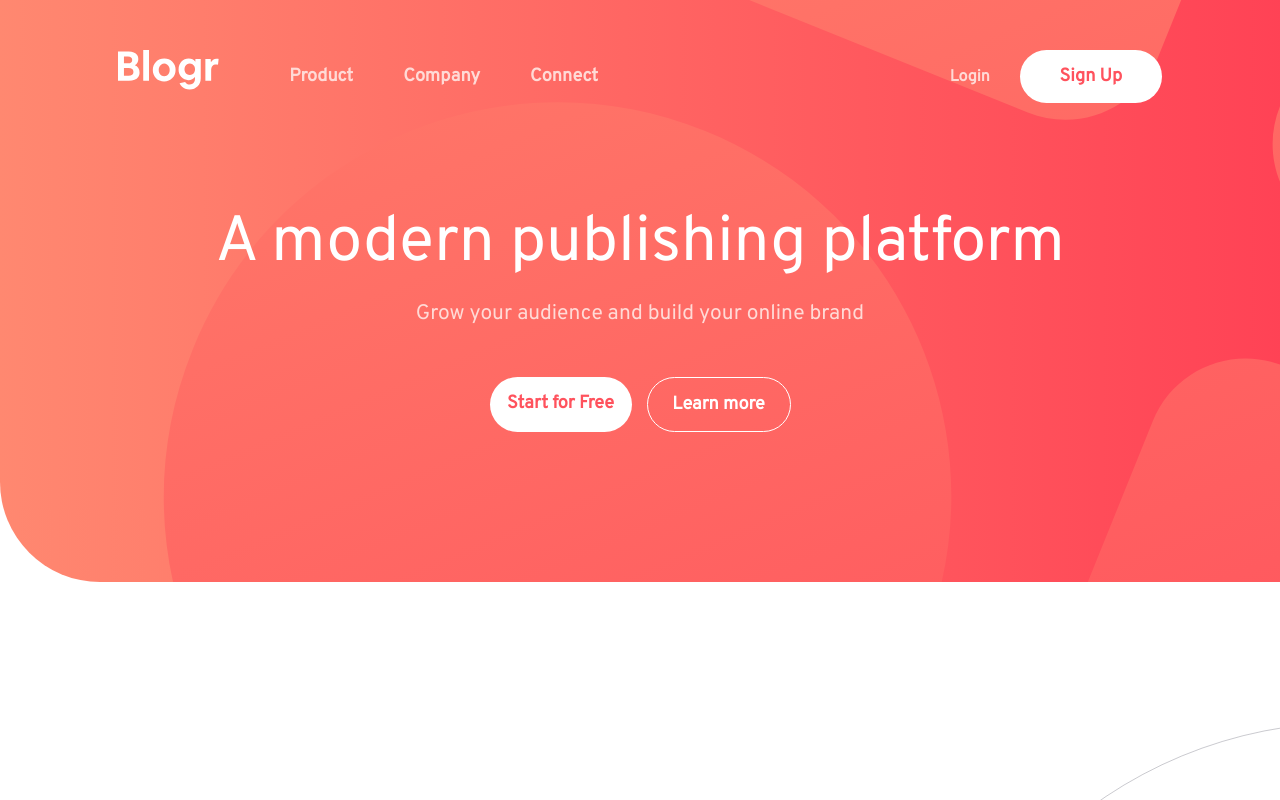
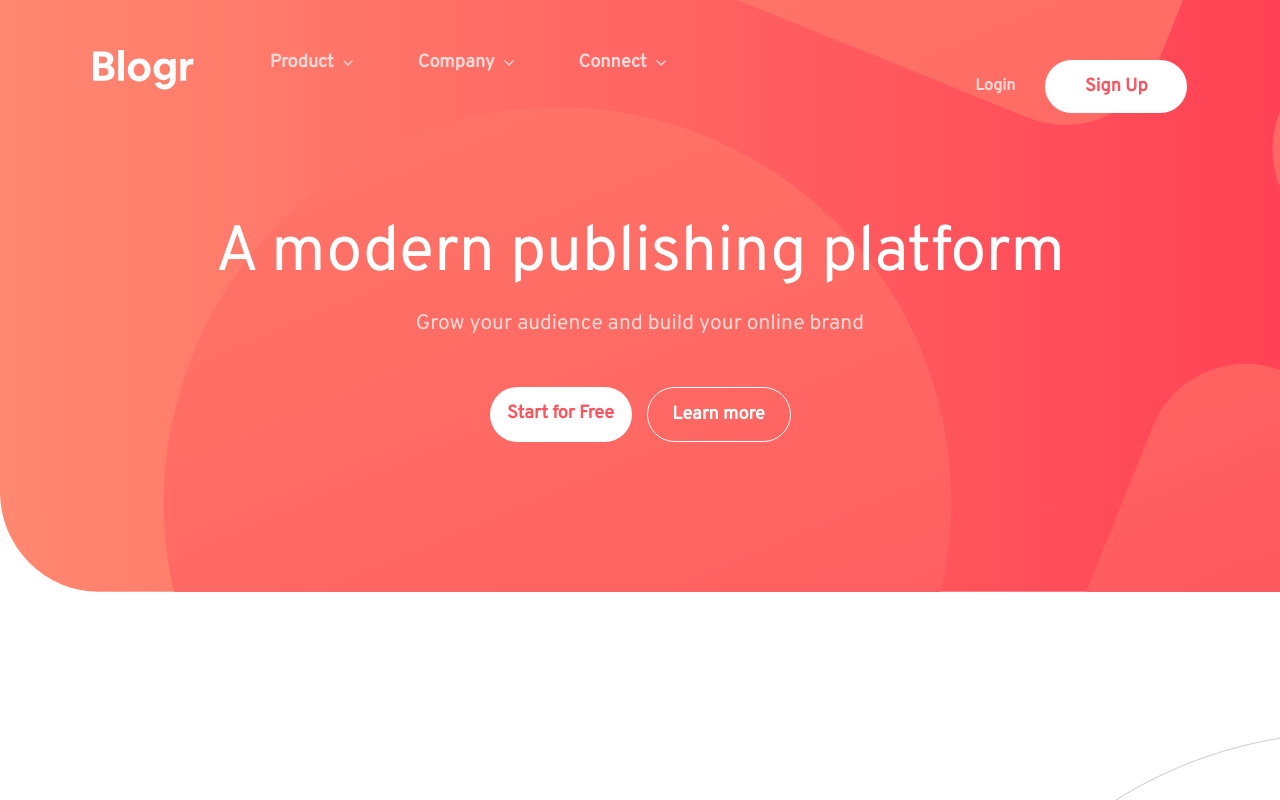
Before and after one commit to wilfriedrouyer/blogr-landing-page-challenge, a React (Create React App) app: page / in a window 1280 px wide. Shown: the top 800 px of the page. Built offline with nearby package versions, Linux system fonts and the light colour scheme.

Commit message:
Feat: Création du dropdown menu

```diff
--- /dev/null
+++ b/src/components/Chevron.jsx
@@ -0,0 +1,22 @@
+import '../styles/Chevron.css'
+
+export default function Chevron({ open }) {
+  return (
+    <svg
+      className={`chevron ${open ? "open" : ""}`}
+      width="16"
+      height="16"
+      viewBox="0 0 24 24"
+      aria-hidden="true"
+    >
+      <path
+        d="M6 9l6 6 6-6"
+        fill="none"
+        stroke="currentColor"
+        strokeWidth="2"
+        strokeLinecap="round"
+        strokeLinejoin="round"
+      />
+    </svg>
+  );
+}
--- /dev/null
+++ b/src/components/Dropdown/Dropdown.jsx
@@ -0,0 +1,34 @@
+import { createContext, useState, useRef, useEffect, useContext } from "react";
+
+const DropdownContext = createContext(null);
+
+export function Dropdown({ children }) {
+  const [isOpen, setIsOpen] = useState(false);
+  const ref = useRef(null);
+
+  const toggle = () => setIsOpen(o => !o);
+  const close = () => setIsOpen(false);
+
+  // Fermer au clic extérieur
+  useEffect(() => {
+    const handleClickOutside = e => {
+      if (ref.current && !ref.current.contains(e.target)) {
+        close();
+      }
+    };
+    document.addEventListener("mousedown", handleClickOutside);
+    return () => document.removeEventListener("mousedown", handleClickOutside);
+  }, []);
+
+  return (
+    <DropdownContext.Provider value={{ isOpen, toggle, close }}>
+      <div ref={ref} className="dropdown">
+        {children}
+      </div>
+    </DropdownContext.Provider>
+  );
+}
+
+export function useDropdown() {
+  return useContext(DropdownContext);
+}
--- /dev/null
+++ b/src/components/Dropdown/DropdownItem.jsx
@@ -0,0 +1,20 @@
+import { useDropdown } from "./Dropdown";
+
+import '../../styles/Dropdown/DropdownItem.css'
+
+export default function DropdownItem({ children, onClick }) {
+  const { close } = useDropdown();
+
+  const handleClick = () => {
+    onClick?.();
+    close();
+  };
+
+  return (
+    <li role="menuitem">
+      <button onClick={handleClick} className="dropdown-item">
+        {children}
+      </button>
+    </li>
+  );
+};
--- /dev/null
+++ b/src/components/Dropdown/DropdownMenu.jsx
@@ -0,0 +1,15 @@
+import { useDropdown } from "./Dropdown";
+
+import '../../styles/Dropdown/DropdownMenu.css'
+
+export default function DropdownMenu({ children }) {
+  const { isOpen } = useDropdown();
+
+  if (!isOpen) return null;
+
+  return (
+    <ul role="menu" className="dropdown-menu">
+      {children}
+    </ul>
+  );
+};
--- /dev/null
+++ b/src/components/Dropdown/DropdownToggle.jsx
@@ -0,0 +1,20 @@
+import { useDropdown } from "./Dropdown";
+
+import '../../styles/Dropdown/DropdownToggle.css'
+import Chevron from "../Chevron";
+
+export default function DropdownToggle({ children }) {
+  const { toggle, isOpen } = useDropdown();
+
+  return (
+    <button
+      onClick={toggle}
+      aria-expanded={isOpen}
+      aria-haspopup="menu"
+      className="dropdown-toggle"
+    >
+      <span className="label">{children}</span>
+      <Chevron open={isOpen} />
+    </button>
+  );
+};
--- a/src/components/Header/Navbar.jsx
+++ b/src/components/Header/Navbar.jsx
@@ -1,5 +1,9 @@
 import Logo from "../../assets/img/logo.svg";
 import "../../styles/Header/Navbar.css"
+import { Dropdown } from "../Dropdown/Dropdown";
+import DropdownItem from "../Dropdown/DropdownItem";
+import DropdownMenu from "../Dropdown/DropdownMenu";
+import DropdownToggle from "../Dropdown/DropdownToggle";
 
 export default function Navbar() {
   return (
@@ -9,9 +13,33 @@ export default function Navbar() {
                 <img src={Logo} alt="Blogr logo"/>
             </div>
             <div className="navbar-links">
-                <div>Product</div>
-                <div>Company</div>
-                <div>Connect</div>
+                <Dropdown>
+                    <DropdownToggle>Product</DropdownToggle>
+                    <DropdownMenu>
+                        <DropdownItem>Overview</DropdownItem>
+                        <DropdownItem>Pricing</DropdownItem>
+                        <DropdownItem>Marketplace</DropdownItem>
+                        <DropdownItem>Features</DropdownItem>
+                        <DropdownItem>Integrations</DropdownItem>
+                    </DropdownMenu>
+                </Dropdown>
+                <Dropdown>
+                    <DropdownToggle>Company</DropdownToggle>
+                    <DropdownMenu>
+                        <DropdownItem>About</DropdownItem>
+                        <DropdownItem>Team</DropdownItem>
+                        <DropdownItem>Blog  </DropdownItem>
+                        <DropdownItem>Careers</DropdownItem>
+                    </DropdownMenu>
+                </Dropdown>
+                <Dropdown>
+                    <DropdownToggle>Connect</DropdownToggle>
+                    <DropdownMenu>
+                        <DropdownItem>Contact</DropdownItem>
+                        <DropdownItem>Newsletter</DropdownItem>
+                        <DropdownItem>LinkedIn</DropdownItem>
+                    </DropdownMenu>
+                </Dropdown>
             </div>
         </div>
 
--- /dev/null
+++ b/src/styles/Chevron.css
@@ -0,0 +1,13 @@
+.dropdown-toggle {
+  display: flex;
+  align-items: center;
+  gap: 6px;
+}
+
+.chevron {
+  transition: transform 0.2s ease;
+}
+
+.chevron.open {
+  transform: rotate(180deg);
+}
--- /dev/null
+++ b/src/styles/Dropdown/DropdownItem.css
@@ -0,0 +1,20 @@
+.dropdown-item {
+    background-color: transparent;
+    color: black;
+    font-size: 16px;
+    border: none;
+    font-family: 'Overpass';
+}
+
+.dropdown-item:hover {
+    font-weight: bold;
+}
+
+
+/***********FONT FAMILIES****************/
+
+@font-face {
+  font-family: 'Overpass';
+  src: url('/src/assets/fonts/Overpass/Overpass-Regular.ttf')
+    format('truetype');
+}
--- /dev/null
+++ b/src/styles/Dropdown/DropdownMenu.css
@@ -0,0 +1,15 @@
+.dropdown-menu {
+    display: flex;
+    flex-direction: column;
+    background-color: white;
+    border-radius: 5px;
+    position: absolute;
+    gap: 10px;
+    padding: 25px 50px 25px 20px;
+    margin-top: 20px;
+}
+
+
+.dropdown-menu:hover {
+    cursor: pointer;
+}
--- /dev/null
+++ b/src/styles/Dropdown/DropdownToggle.css
@@ -0,0 +1,22 @@
+.dropdown-toggle {
+    background-color: transparent;
+    color: hsl(6, 100%, 92%);
+    font-size: large;
+    border: none;
+    font-weight: 600;
+    font-family: 'Overpass';
+}
+
+.dropdown-toggle:hover {
+    text-decoration:underline;
+    cursor: pointer;
+}
+
+
+/***********FONT FAMILIES****************/
+
+@font-face {
+  font-family: 'Overpass';
+  src: url('/src/assets/fonts/Overpass/Overpass-Regular.ttf')
+    format('truetype');
+}
--- a/src/styles/Header/Navbar.css
+++ b/src/styles/Header/Navbar.css
@@ -1,5 +1,6 @@
 .navbar {
     display: flex;
+    align-items: baseline;
     justify-content: space-around;
     padding-top: 50px;
     padding-bottom: 100px;
@@ -16,7 +17,7 @@
 
 .navbar-links {
     display: flex;
-    align-items: center;
+    align-items: top;
     gap: 50px;
     font-size: large;
     color: hsl(6, 100%, 92%);
```
